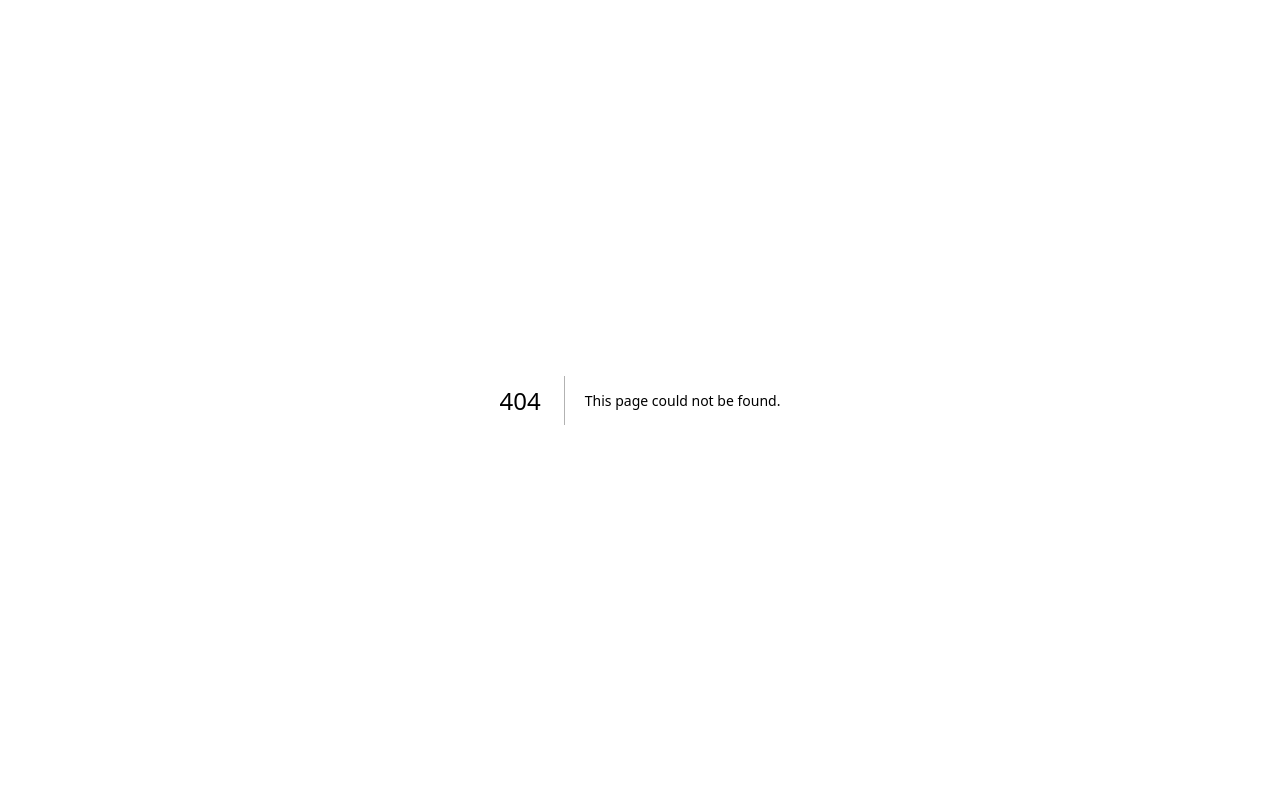
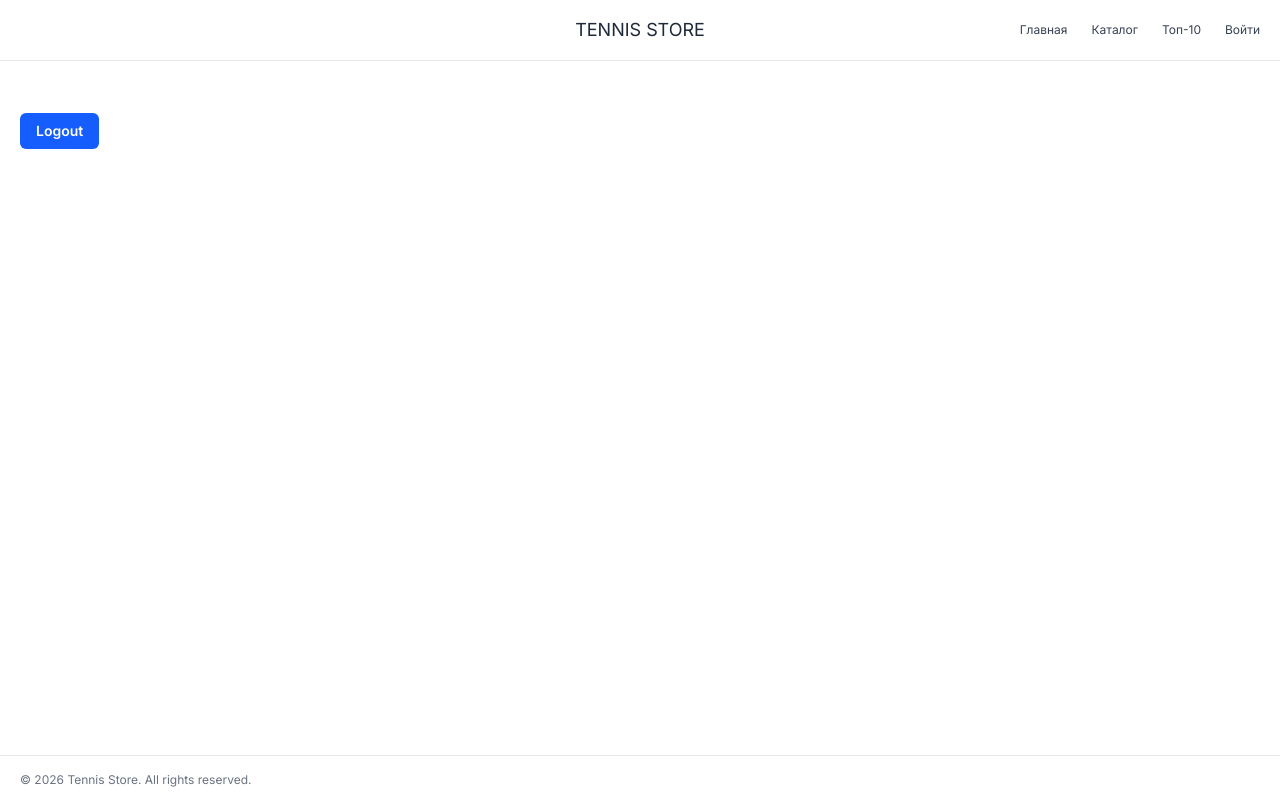
Before and after one commit to globus40000/nextjs-20260602, a Next.js app: page /logout in a window 1280 px wide. Before the commit this address had no page. Built offline with nearby package versions, Linux system fonts and the light colour scheme.

Commit message:
feat(pages): add logout page

```diff
--- /dev/null
+++ b/src/app/(app)/(auth)/logout/page.tsx
@@ -0,0 +1,12 @@
+import { LogoutButton } from "@/components/LogoutButton/logout-button";
+import { FC } from "react";
+
+const LogoutPage: FC = () => {
+  return (
+    <div>
+      <LogoutButton />
+    </div>
+  );
+};
+
+export default LogoutPage;
```
